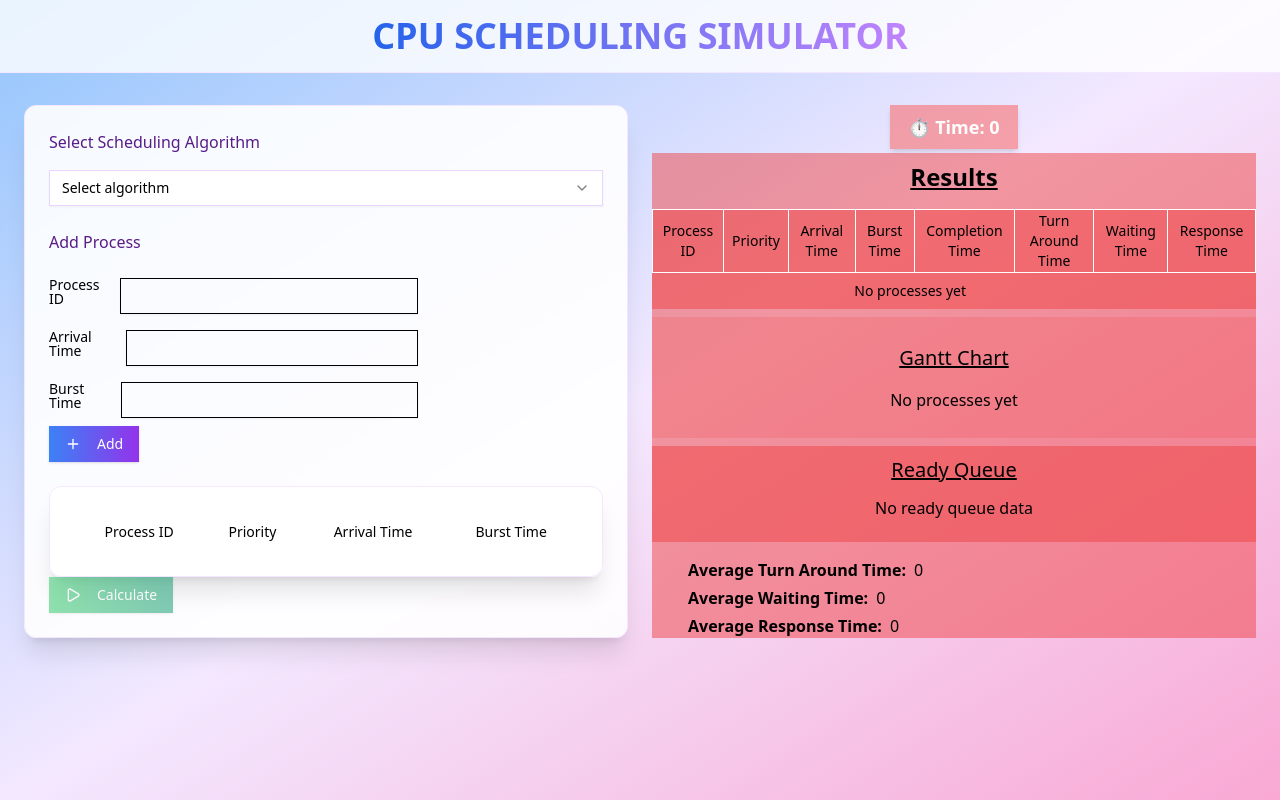
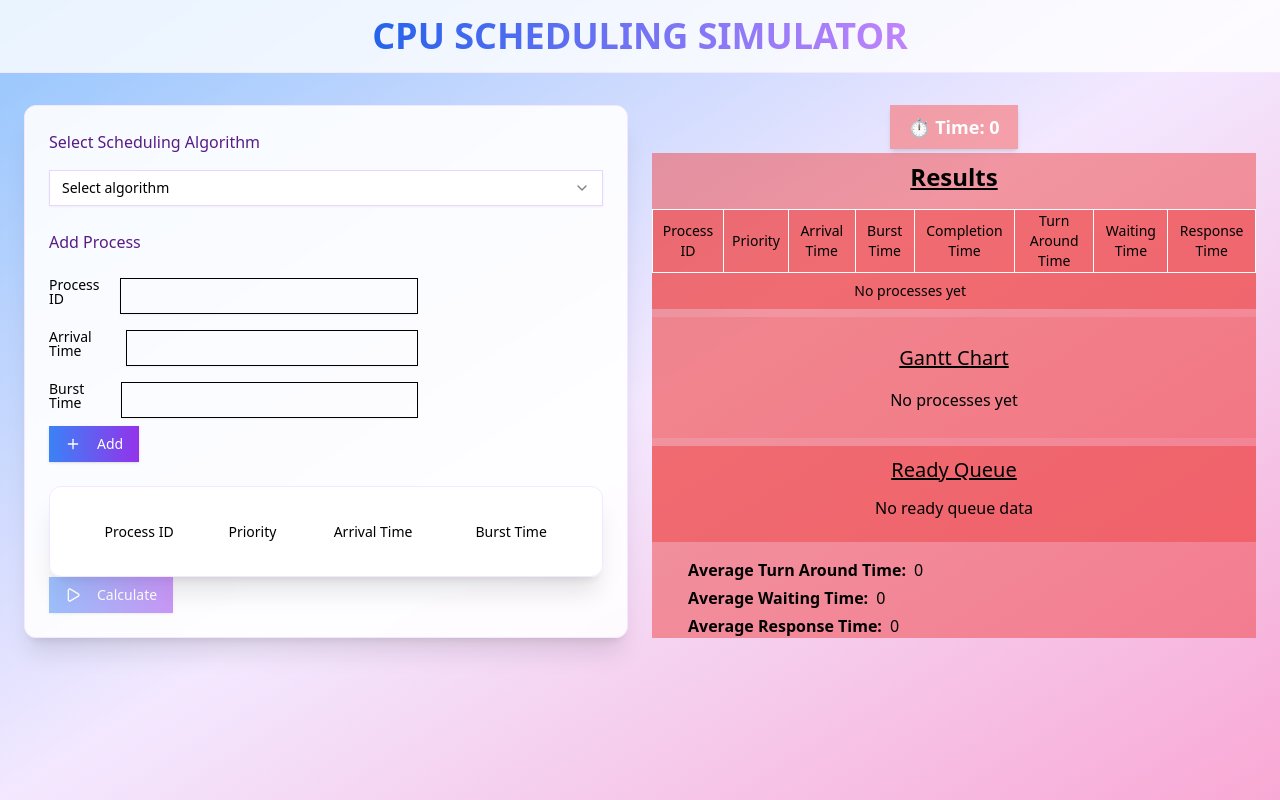
Before and after one commit to Tejas383/LPU_CSE311_CA2, a React (Vite) app: page / in a window 1280 px wide. Built offline with nearby package versions, Linux system fonts and the light colour scheme.

Commit message:
feat: Update button styles in Process component for improved UI consistency

```diff
--- a/src/Process.jsx
+++ b/src/Process.jsx
@@ -82,7 +82,7 @@ const Process = ({
               <Button
                 onClick={handleCalculate}
                 disabled={!algorithm}
-                className="flex-1 bg-gradient-to-r from-green-500 to-emerald-600 hover:from-green-600 hover:to-emerald-700 text-white"
+                className="text-white flex-1 bg-gradient-to-r bg-gradient-to-r from-blue-500 to-purple-600 hover:from-blue-600 hover:to-purple-700"
               >
                 <Play className="w-4 h-4 mr-2" />
                 Calculate
```
